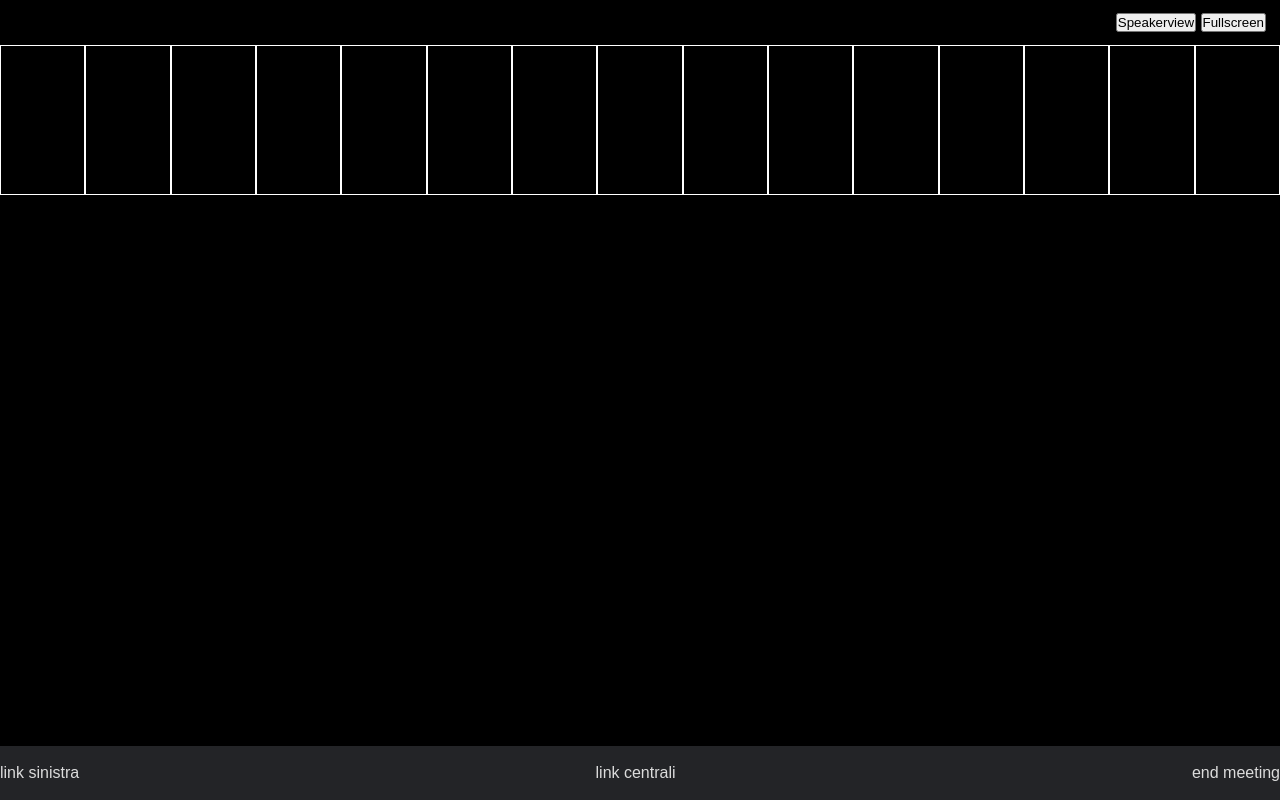
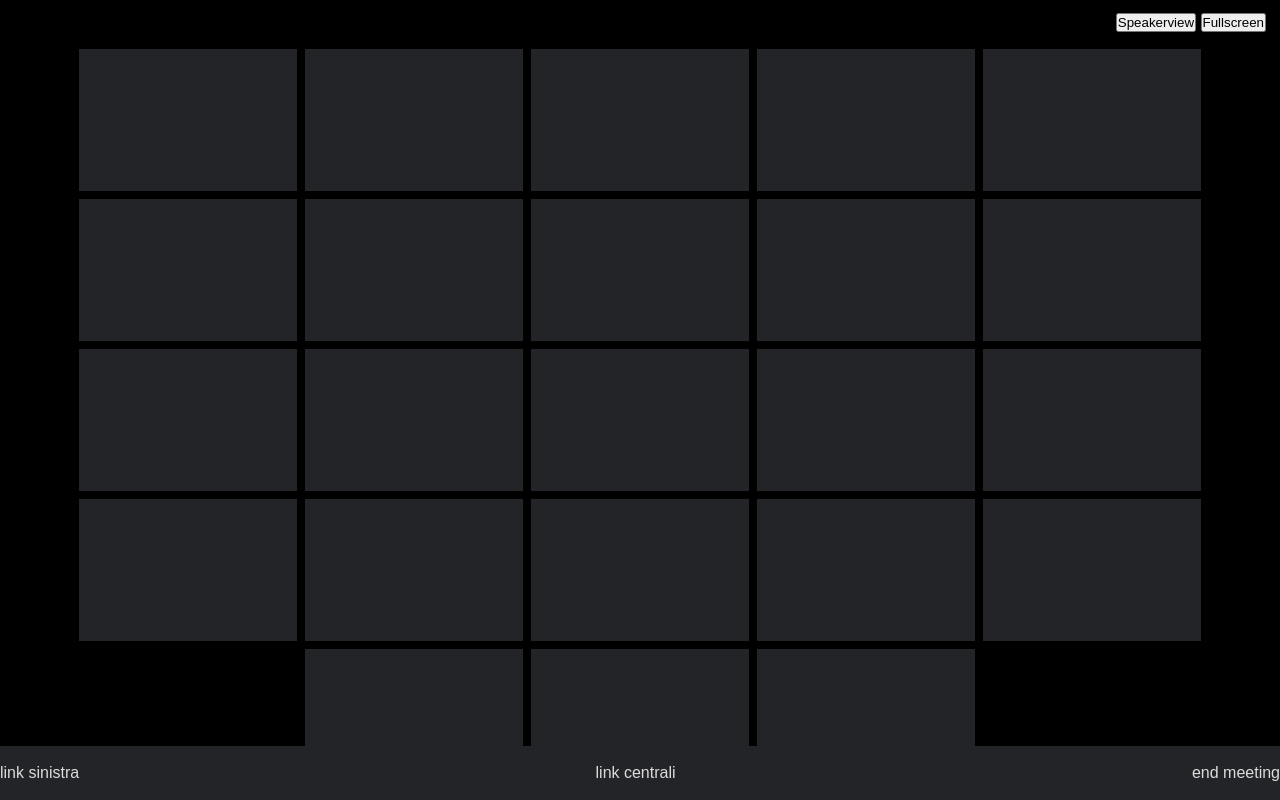
Before and after one commit to heatfreshdeveloper/-html-css-zoom, a plain HTML site: page index.html in a window 1280 px wide. Drawn offline with Linux system fonts and the light colour scheme.

Commit message:
Aggiunto bordo e gutter nel main

```diff
--- a/css/style.css
+++ b/css/style.css
@@ -15,11 +15,12 @@ body {
 
 header {
     height: 45px;
-
 }
 
 main {
     height: calc(100vh - 45px - 54px);
+    overflow: hidden;
+    display: flex;
 }
 
 footer {
@@ -40,6 +41,10 @@ footer {
     padding: 12.5px 14px;
 }
 
+.main-container {
+    height: 100%;
+}
+
 .footer-container {
     display: flex;
     justify-content: space-between;
@@ -50,13 +55,28 @@ footer {
 .partecipants-container {
     display: flex;
     justify-content: center;
+    flex-wrap: wrap;
+    height: 100%;
+    align-content: flex-start;
+    overflow: hidden;
 }
 
 .partecipants {
-    border: 1px solid white;
-    width: 250px;
-    height: 150px;
+    border: 4px solid black;
+    min-width: 200px;
+    max-width: 250px;
+    min-height: 50px;
+    max-height: 150px;
+    width: calc(100% / 5 - 30px);
+    height: calc(100% / 3);
+    flex-shrink: 0;
+    background-color: #232427;
+    transition: border-color 0.3s;
 }
+
+.participant:hover {
+    border-color: rgb(0, 255, 64);
+  }
 
 
 /* Utilities */
--- a/index.html
+++ b/index.html
@@ -36,6 +36,14 @@
                     <div class="partecipants"></div>
                     <div class="partecipants"></div>
                     <div class="partecipants"></div>
+                    <div class="partecipants"></div>
+                    <div class="partecipants"></div>
+                    <div class="partecipants"></div>
+                    <div class="partecipants"></div>
+                    <div class="partecipants"></div>
+                    <div class="partecipants"></div>
+                    <div class="partecipants"></div>
+                    <div class="partecipants"></div>
                 </div>
 
                 <div class="arrow-right"></div>
```
